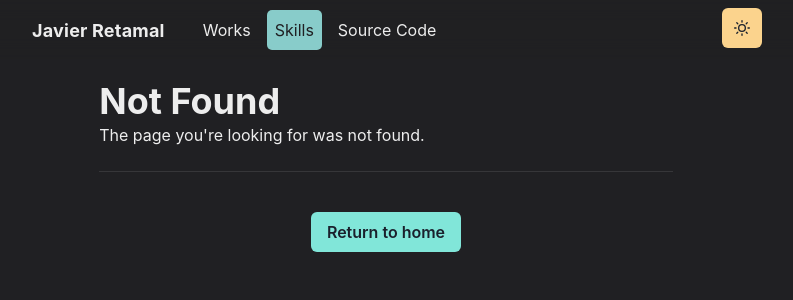
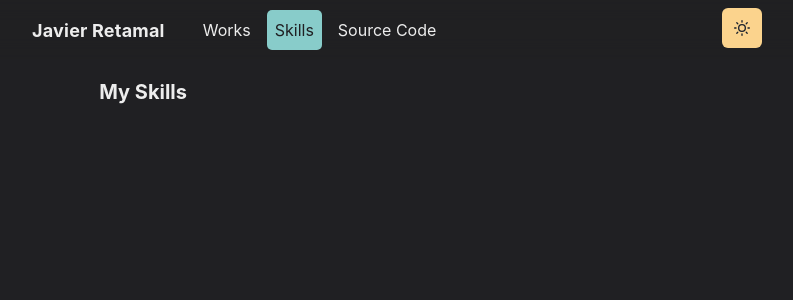
Before and after one commit to payasoex/portfolio-webpage, a Next.js app: page /skills in a window 1280 px wide. Before the commit this address had no page. Shown: the top 300 px of the page, without its empty margins (254-1047 px from the left). Built offline with nearby package versions, Linux system fonts and the light colour scheme.

Commit message:
creada skills page

```diff
--- /dev/null
+++ b/pages/skills.js
@@ -0,0 +1,21 @@
+import {
+    Container,
+    Box,
+    Heading,
+    Link,
+    Image,
+    useColorModeValue,
+    Button } from "@chakra-ui/react";
+import Layout from "../components/layout/article";
+
+function Skills() {
+    return (
+        <Layout>
+            <Container mt={6}>
+                <Heading as="h3" fontSize={20} mb={4}>My Skills</Heading>
+            </Container>
+        </Layout>
+    )
+}
+
+export default Skills;
```
